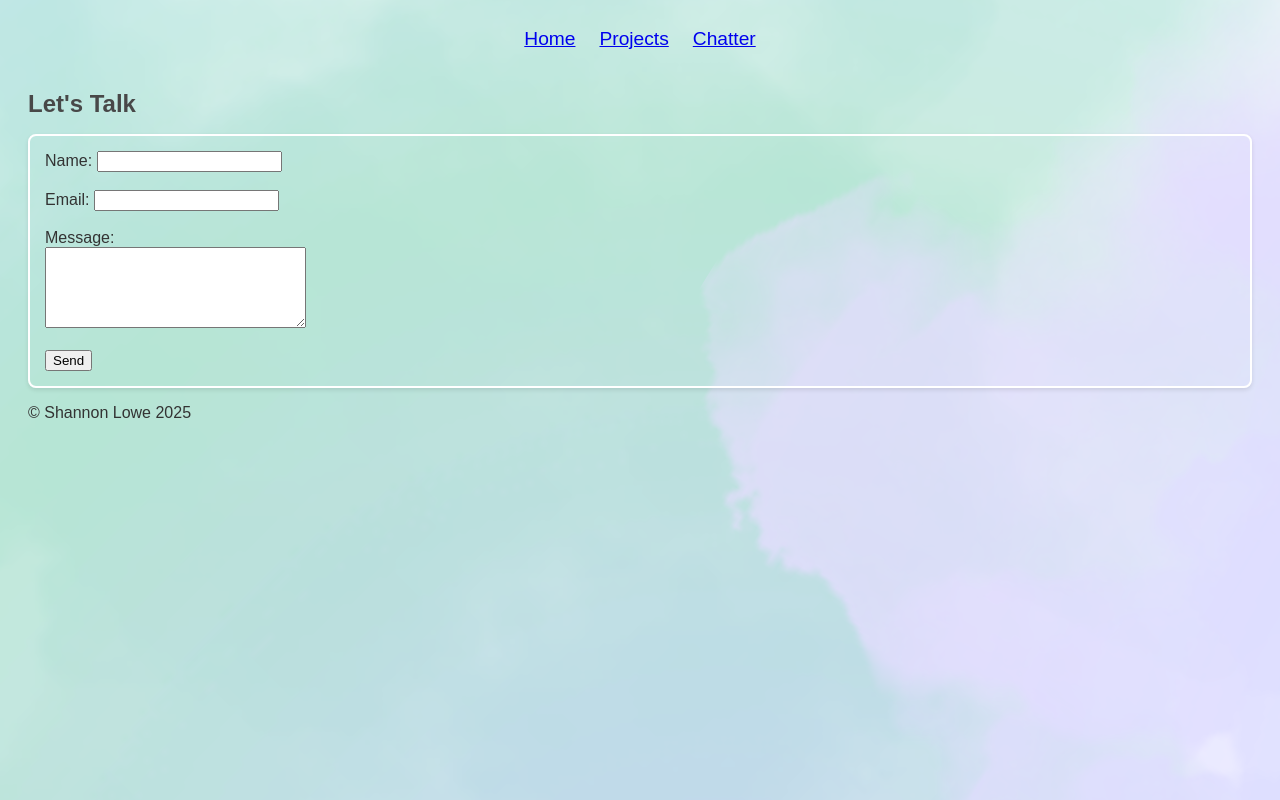
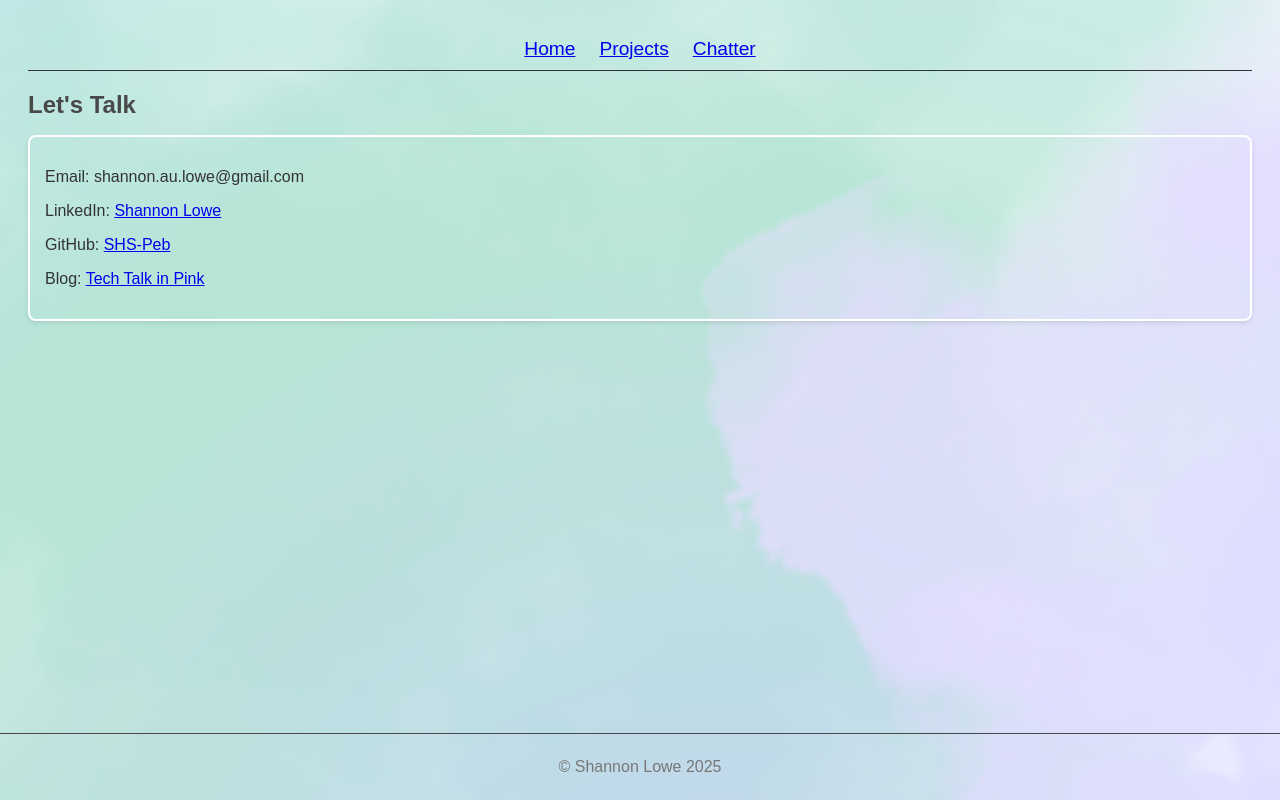
Before and after one commit to SHS-Peb/She-Codes-Port, a plain HTML site: page pages/contact.html in a window 1280 px wide. Drawn offline with Linux system fonts and the light colour scheme.

Commit message:
Read Me & contact me links

```diff
--- a/pages/contact.html
+++ b/pages/contact.html
@@ -17,16 +17,12 @@
     <header>
         <h1>Let's Talk</h1>
     </header>
-    <section id="contact-form">
-        <form action="mailto:">
-            <label for="name">Name:</label>
-            <input type="text" id="name" name="name" required><br><br>
-            <label for="email">Email:</label>
-            <input type="email" id="email" name="email" required><br><br>
-            <label for="message">Message:</label><br>
-            <textarea id="message" name="message" rows="5" cols="30" required></textarea><br><br>
-            <input type="submit" value="Send">
-        </form>
+    <section id="contact-info">
+
+            <p>Email: shannon.au.lowe@gmail.com</p>
+            <p>LinkedIn: <a href="https://www.linkedin.com/in/shannon-a-lowe/" target="_blank">Shannon Lowe</a></p>
+            <p>GitHub: <a href="https://github.com/SHS-Peb" target="_blank">SHS-Peb</a></p>
+            <p>Blog: <a href="https://tech-talk-in-pink.blogspot.com/" target="_blank">Tech Talk in Pink</a></p>
     </section>
     <footer>
         <p>&copy; Shannon Lowe 2025</p>
--- a/style.css
+++ b/style.css
@@ -6,15 +6,24 @@ body{
 
 /* nav */
 
+nav {
+    padding: 10px 0;
+    margin-bottom: 20px;
+    border-bottom: #333 1px solid;
+    width: 100%;
+    z-index: 1000;
+    position: sticky;
+    top: 0;
+    display: flex;
+    justify-content: center;
+}
+
 nav ul {
     list-style-type: none;
     padding: 0;
     margin: 0;
-    padding-bottom: 1.5rem;
-    position: relative;
     display: flex;
     gap: 1.5rem;
-    justify-content: center;
     font-size: 1.2rem;
 }
 
@@ -89,10 +98,25 @@ h1 {
     background-image: url('assets/contactBack.png');
 }
 
-#contact-form {
+#contact-info {
     background-color: transparent;
     padding: 15px;
     border-radius: 8px;
     border: #ffffff 2px solid;
     box-shadow: 0 2px 4px rgba(0, 0, 0, 0.1);
 }
+
+/* footer */
+footer {
+    text-align: center;
+    margin-top: 40px;
+    padding-top: 8px;
+    padding-bottom: 8px;
+    border-top: 1px solid #ccc;
+    color: #777;
+    bottom: 0;
+    width: 100%;
+    left: 0;
+    border-top-color: #484848;
+    position: fixed;
+}
```
Also changed, not shown: home.html (+2 -2 lines), 1 other file.
